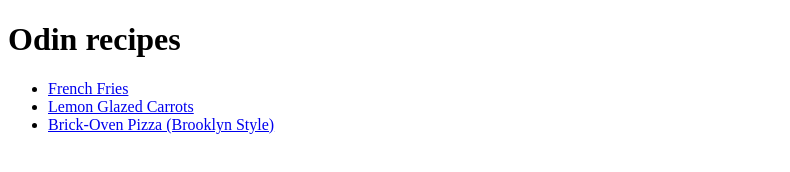
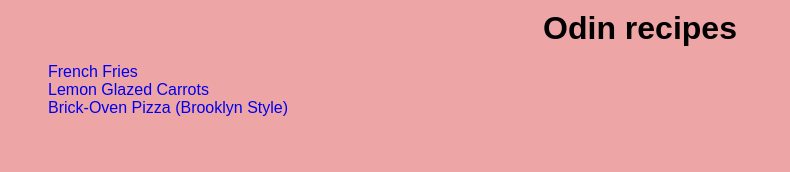
Before and after one commit to djain18/odin-recipes, a plain HTML site: page index.html in a window 1280 px wide. Shown: the whole page, without its empty margins (0-790 px from the left). Drawn offline with Linux system fonts and the light colour scheme.

Commit message:
feat: Add some CSS Add background color, did hover on main page, removed bulletin.

```diff
--- a/index.html
+++ b/index.html
@@ -4,13 +4,14 @@
     <meta charset="UTF-8">
     <meta name="viewport" content="width=device-width, initial-scale=1.0">
     <title>Document</title>
+    <link rel="stylesheet" href="styles.css">
 </head>
 <body>
     <h1>Odin recipes</h1>
-    <ul>
-        <li><a href="recipes/french-fries.html">French Fries</a></li>
-        <li><a href="recipes/carrots.html">Lemon Glazed Carrots</a></li>
-        <li><a href="recipes/pizza.html">Brick-Oven Pizza (Brooklyn Style)</a>
+    <ul style="list-style: none;">
+        <li><a href="recipes/french-fries.html" class="link">French Fries</a></li>
+        <li><a href="recipes/carrots.html" class="link">Lemon Glazed Carrots</a></li>
+        <li><a href="recipes/pizza.html" class="link">Brick-Oven Pizza (Brooklyn Style)</a>
         </body></li>
     </ul>
 </html>
--- /dev/null
+++ b/styles.css
@@ -0,0 +1,17 @@
+*{
+    background-color: #eea5a5;
+    font-family: Arial, Helvetica, sans-serif;
+}
+h1{
+    margin: 10px;
+    text-align: center;
+}
+.link{
+    display: inline;
+    text-decoration: none;
+    list-style: none;
+}
+.link:hover{
+    color: blue;
+    text-decoration: underline;
+}
```
Also changed, not shown: recipes/carrots.html (+1 -0 lines), recipes/french-fries.html (+1 -0 lines), recipes/pizza.html (+1 -0 lines).
